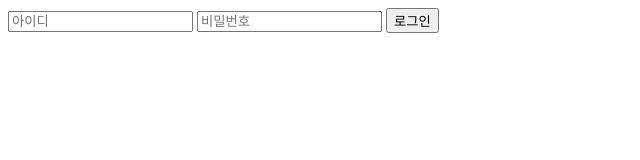
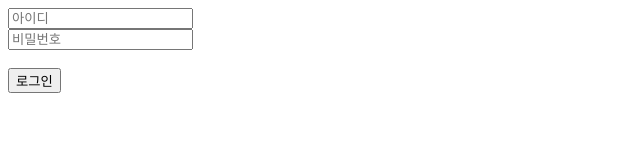
Before and after one commit to IJAEYEONG/board, a website: page login.html in a window 1280 px wide. Shown: the whole page, without its empty margins (0-640 px from the left). Drawn offline with Linux system fonts and the light colour scheme.

Commit message:
로그인 화면

```diff
--- a/login.html
+++ b/login.html
@@ -7,8 +7,8 @@
 </head>
 <body>
   <form action="/login" method="post">
-    <input type="text" name="username" placeholder="아이디">
-    <input type="password" name="password" placeholder="비밀번호">
+    <input type="text" name="username" placeholder="아이디"><br>
+    <input type="password" name="password" placeholder="비밀번호"><br><br>
     <button type="submit">로그인</button>
   </form>
 </body>
```
